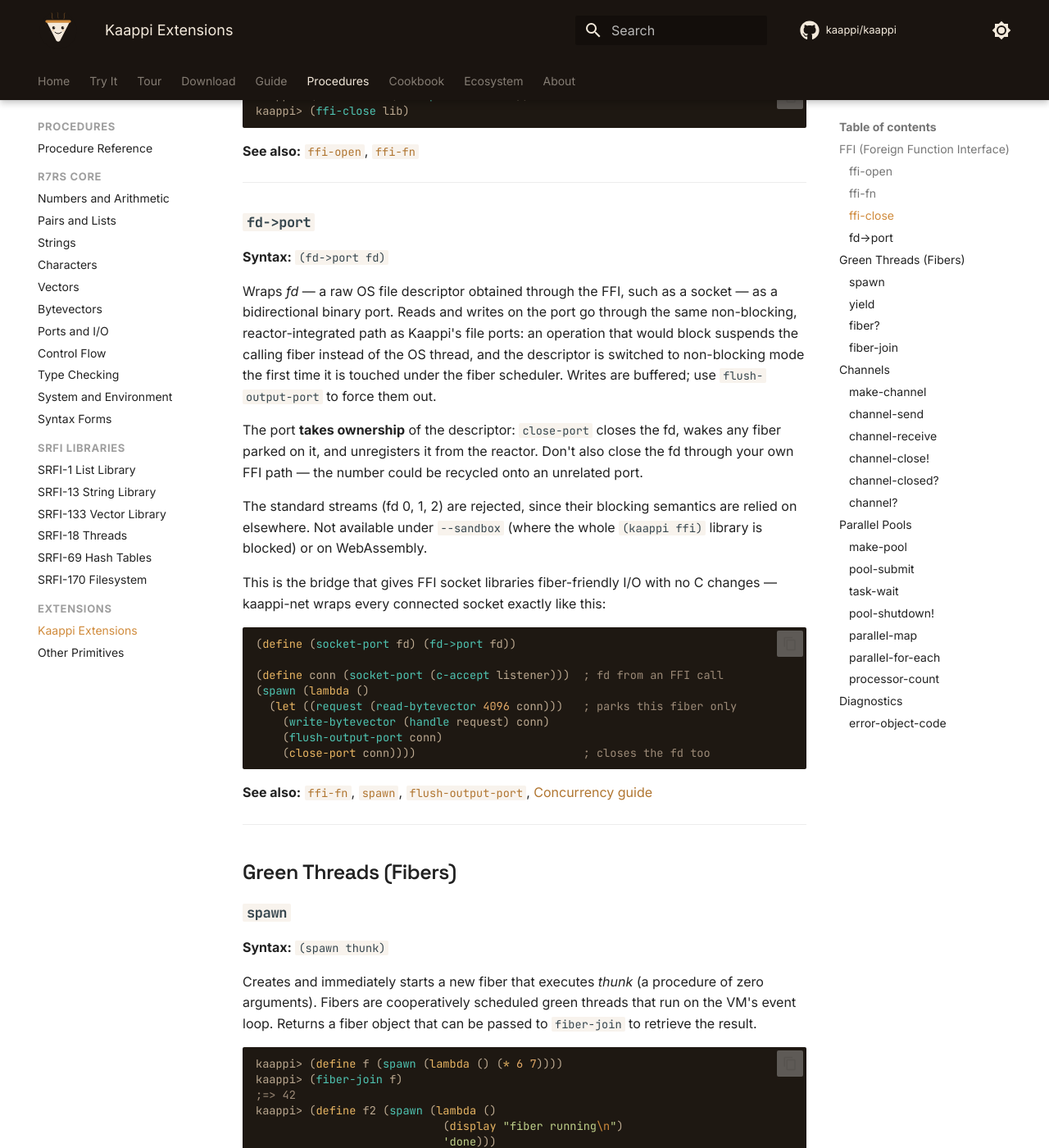
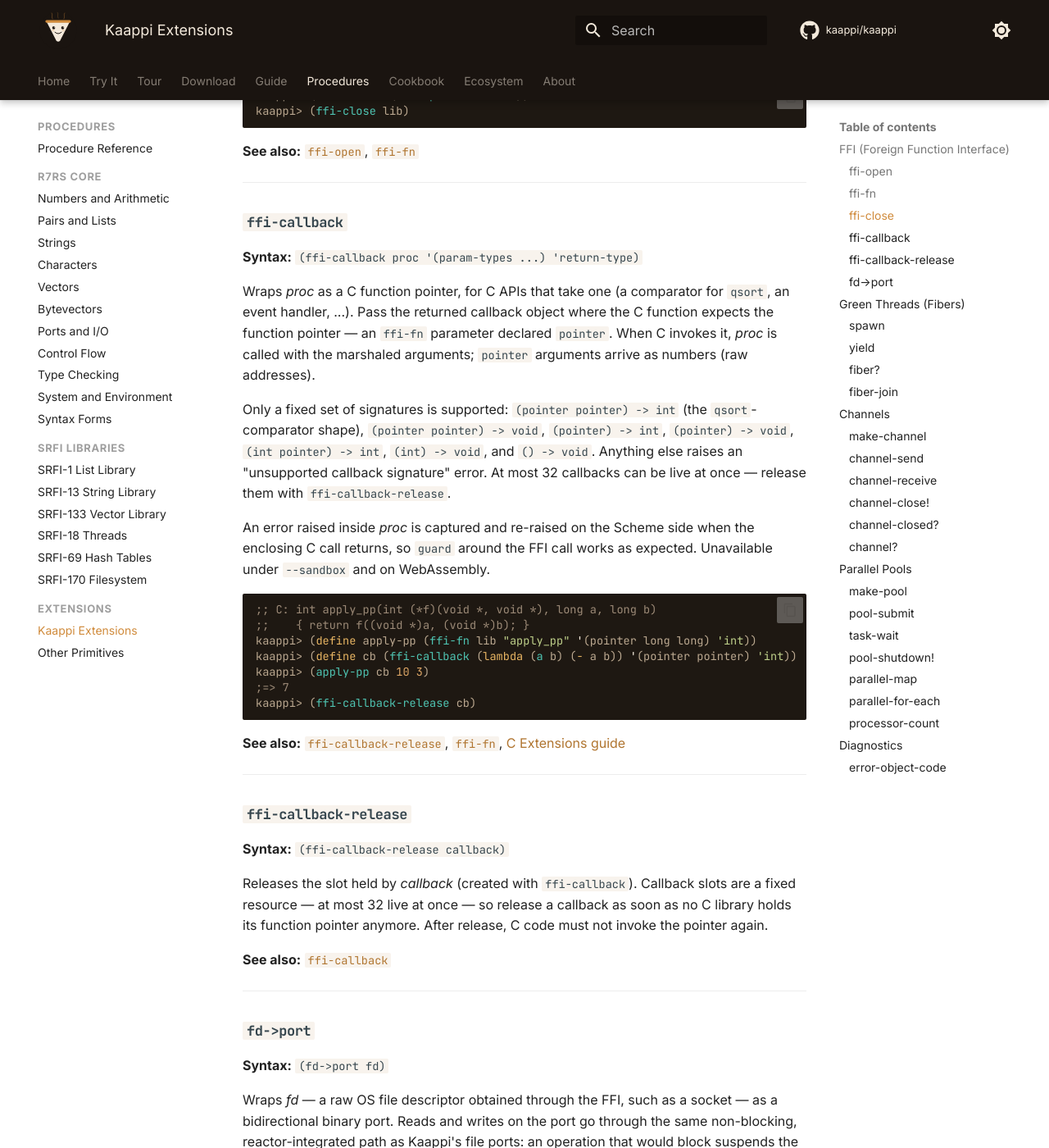
Before and after one commit to kaappi/kaappi.github.io, an MkDocs documentation site: the page built from docs/procedures/extensions.md, in a window 1280 px wide and 1400 px high, scrolled down 1426 px. Shown: the whole window at 82% size. Built offline with MkDocs 1.6.1 and Material for MkDocs 9.7.7, drawn with Linux system fonts in a browser that asks for light colours; comment, search, counter and statistics services are not loaded.

Commit message:
Close out the 0.15.0 docs backlog: ffi-callback, glossary, FAQ
ffi-callback/ffi-callback-release were shown in the C-extensions guide
but had no reference entries, so their real constraints were
undiscoverable: only seven trampoline signatures exist, pointer
arguments arrive as raw addresses, and at most 32 callbacks can be
live. Verified end to end against a purpose-built C shim: the callback
fires from C, an error raised inside it re-raises at the Scheme call
site, and release works. (The signed release binary refused to dlopen
the test dylib — its entitlements lack disable-library-validation — so
verification used a source build; that release-signing bug is filed
separately.)

The deployment guide's native-backend blurb still described the
pre-0.15.0 story (self-recursion only); it now states the musttail
guarantee for mutual recursion on x86_64/AArch64 (verified: a
50-million-deep even?/odd? chain compiled natively runs in constant
stack) with the best-effort caveat for other targets, plus -O2 and the
interpreter fallback. threads.md notes thread-sleep! parks only the
calling fiber and is the one SRFI-18 procedure available on WASM (the
comptime-filtered wasm subset). The glossary gains Reactor and
Diagnostic code entries and moves Channel to alphabetical position;
the FAQ answers the formatter and lint-without-running questions.

Co-Authored-By: Claude Fable 5 <noreply@anthropic.com>

````diff
--- a/docs/procedures/extensions.md
+++ b/docs/procedures/extensions.md
@@ -70,6 +70,59 @@ kaappi> (ffi-close lib)
 ```
 
 **See also:** [`ffi-open`](#ffi-open), [`ffi-fn`](#ffi-fn)
+
+---
+
+### `ffi-callback` { #ffi-callback }
+<!-- index: 3 | Wrap a Scheme procedure as a C function pointer -->
+
+**Syntax:** `(ffi-callback proc '(param-types ...) 'return-type)`
+
+Wraps *proc* as a C function pointer, for C APIs that take one (a
+comparator for `qsort`, an event handler, ...). Pass the returned
+callback object where the C function expects the function pointer — an
+`ffi-fn` parameter declared `pointer`. When C invokes it, *proc* is
+called with the marshaled arguments; `pointer` arguments arrive as
+numbers (raw addresses).
+
+Only a fixed set of signatures is supported: `(pointer pointer) -> int`
+(the `qsort`-comparator shape), `(pointer pointer) -> void`,
+`(pointer) -> int`, `(pointer) -> void`, `(int pointer) -> int`,
+`(int) -> void`, and `() -> void`. Anything else raises an "unsupported
+callback signature" error. At most 32 callbacks can be live at once —
+release them with `ffi-callback-release`.
+
+An error raised inside *proc* is captured and re-raised on the Scheme
+side when the enclosing C call returns, so `guard` around the FFI call
+works as expected. Unavailable under `--sandbox` and on WebAssembly.
+
+```scheme
+;; C: int apply_pp(int (*f)(void *, void *), long a, long b)
+;;    { return f((void *)a, (void *)b); }
+kaappi> (define apply-pp (ffi-fn lib "apply_pp" '(pointer long long) 'int))
+kaappi> (define cb (ffi-callback (lambda (a b) (- a b)) '(pointer pointer) 'int))
+kaappi> (apply-pp cb 10 3)
+;=> 7
+kaappi> (ffi-callback-release cb)
+```
+
+**See also:** [`ffi-callback-release`](#ffi-callback-release),
+[`ffi-fn`](#ffi-fn),
+[C Extensions guide](../guide/c-extensions.md#ffi-callbacks)
+
+---
+
+### `ffi-callback-release` { #ffi-callback-release }
+<!-- index: 1 | Release a callback's slot -->
+
+**Syntax:** `(ffi-callback-release callback)`
+
+Releases the slot held by *callback* (created with `ffi-callback`).
+Callback slots are a fixed resource — at most 32 live at once — so
+release a callback as soon as no C library holds its function pointer
+anymore. After release, C code must not invoke the pointer again.
+
+**See also:** [`ffi-callback`](#ffi-callback)
 
 ---
 
````
Also changed, not shown: docs/faq.md (+17 -0 lines), docs/glossary.md (+34 -13 lines), docs/guide/deployment.md (+8 -4 lines), docs/procedures/threads.md (+7 -0 lines).
